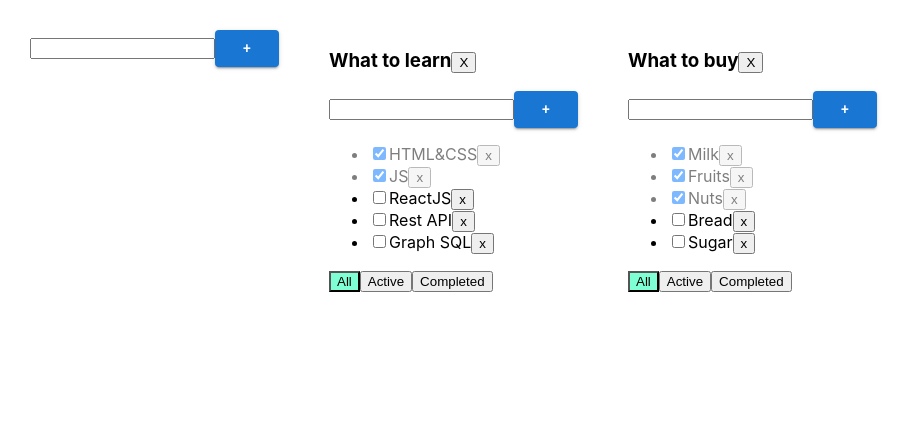
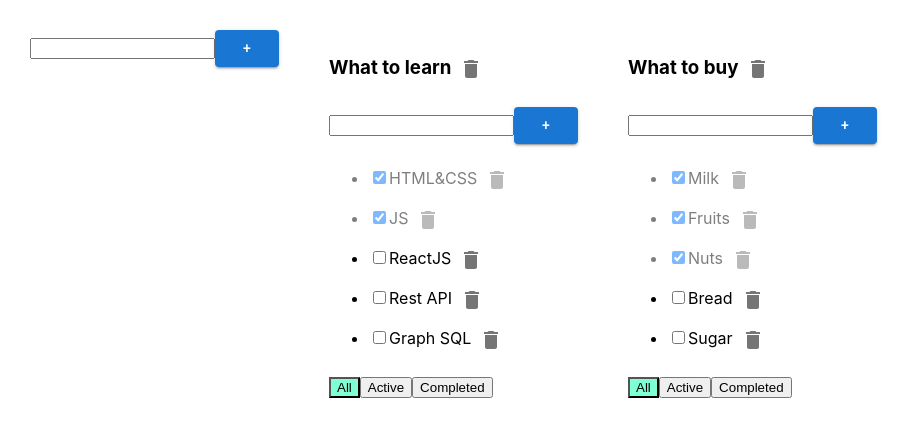
Before and after one commit to IJTINK7/to-do_list, a React (Create React App) app: page / in a window 1280 px wide. Shown: the top 436 px of the page, without its empty margins (0-911 px from the left). Built offline with nearby package versions, Linux system fonts and the light colour scheme.

Commit message:
Changing “removeTodolistHandler” and “onClickHandler” buttons to Material UI “Button“ components

```diff
--- a/src/Todolist.tsx
+++ b/src/Todolist.tsx
@@ -2,6 +2,8 @@ import React, {ChangeEvent} from 'react';
 import {FilterValuesType} from './App';
 import {AddItemForm} from "./components/AddItemForm";
 import {EditableSpan} from "./components/EditableSpan";
+import {IconButton} from "@mui/material";
+import {Delete} from "@mui/icons-material";
 
 export type TaskType = {
 	id: string
@@ -39,7 +41,9 @@ export function Todolist(props: PropsType) {
 	return <div>
 		<h3>
 			<EditableSpan oldTitle={props.title} callBack={changeTodolistTitleHandler}/>
-			<button onClick={removeTodolistHandler}>X</button>
+			<IconButton onClick={removeTodolistHandler}>
+				<Delete/>
+			</IconButton>
 		</h3>
 		<AddItemForm callBack={addNewItemHandler}/>
 		<ul>
@@ -58,7 +62,9 @@ export function Todolist(props: PropsType) {
 							   onChange={onChangeHandler}
 							   checked={t.isDone}/>
 						<EditableSpan oldTitle={t.title} callBack={changeTaskHandler}/>
-						<button onClick={onClickHandler}>x</button>
+						<IconButton onClick={onClickHandler}>
+							<Delete/>
+						</IconButton>
 					</li>
 				})
 			}
```
